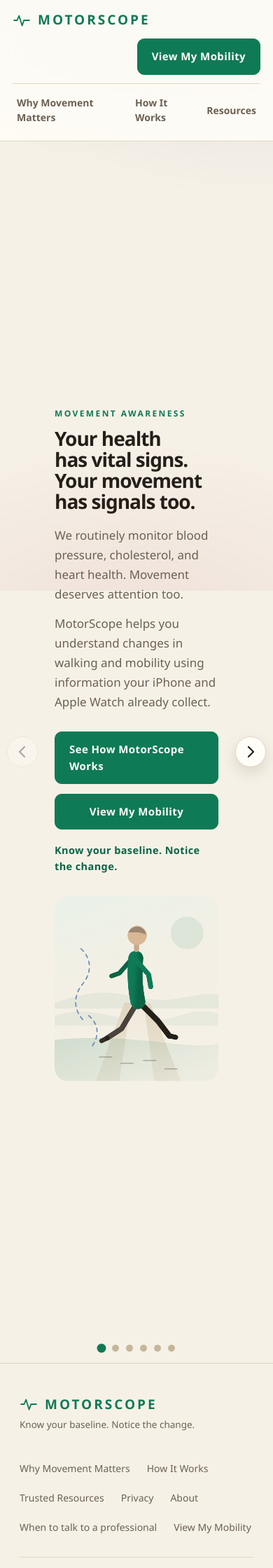
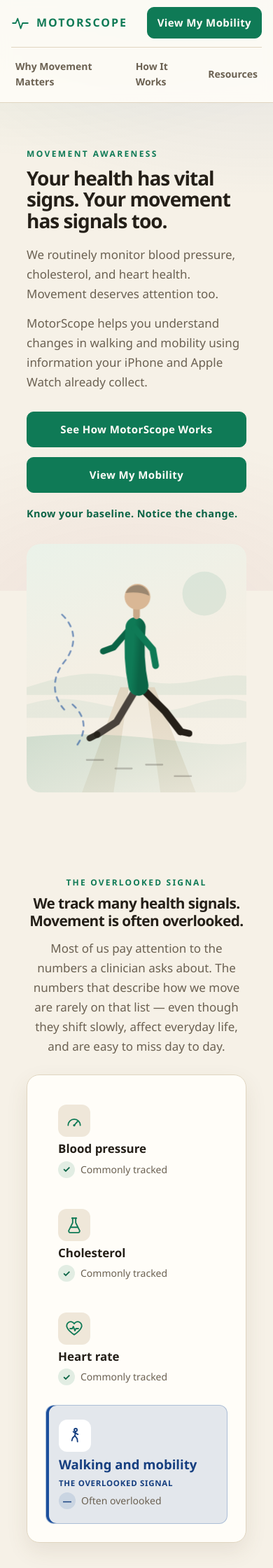
Before and after one commit to rishireti/MotorScope, a FastAPI app: page / in a window 390 px wide. Shown: the top 2240 px of the page at 70% size. Run offline with FastAPI, Linux system fonts and the light colour scheme.

Commit message:
Fix mobile layout: stack decks on phones and tighten page spacing

```diff
--- a/static/css/style.css
+++ b/static/css/style.css
@@ -2224,8 +2224,13 @@ a:hover { color: var(--accent); text-decoration: underline; }
   .panel { padding: 26px 20px; }
   .panel--mobility { max-width: none; }
   .panel--dashboard { max-width: none; }
-  .site-header { padding: 14px 18px; }
+  /* Tighter chrome and gutters so phones are not dominated by empty margins. */
+  .site-header { padding: 10px 16px; }
   .header-nav a:not(.btn) { display: none; }
+  .brand { font-size: 16px; letter-spacing: 2px; }
+  .btn--small { padding: 10px 14px; }
+  .site-main > .panel { margin: 20px auto 28px; }
+  .site-footer { padding: 32px 20px 24px; }
 }
 
 /* -------------------------------------------------------- marketing responsive */
@@ -2282,7 +2287,7 @@ a:hover { color: var(--accent); text-decoration: underline; }
   .app-main { padding: 28px 16px 48px; }
   .app-page-head__title { font-size: 24px; }
 
-  .slides { padding: 8px 56px 16px; }
+  .slides { padding: 8px 16px 24px; }
   .slides__nav--prev { left: 0; }
   .slides__nav--next { right: 0; }
   .slides--ready .slides__nav { width: 44px; height: 44px; }
--- a/static/js/slides.js
+++ b/static/js/slides.js
@@ -20,6 +20,14 @@
 
     var slides = toArray(track.querySelectorAll("[data-slide]"));
     if (slides.length < 2) return;
+
+    /*
+      On phones the deck would force every panel to the height of the tallest one,
+      leaving big empty gaps, and the side arrows squeeze the text. Brush phones get
+      the plain stacked layout instead - the markup already ships that way, so we just
+      skip the upgrade. Tablets and desktops keep the carousel.
+    */
+    if (window.matchMedia("(max-width: 760px)").matches) return;
 
     var prev = deck.querySelector("[data-slide-prev]");
     var next = deck.querySelector("[data-slide-next]");
```
